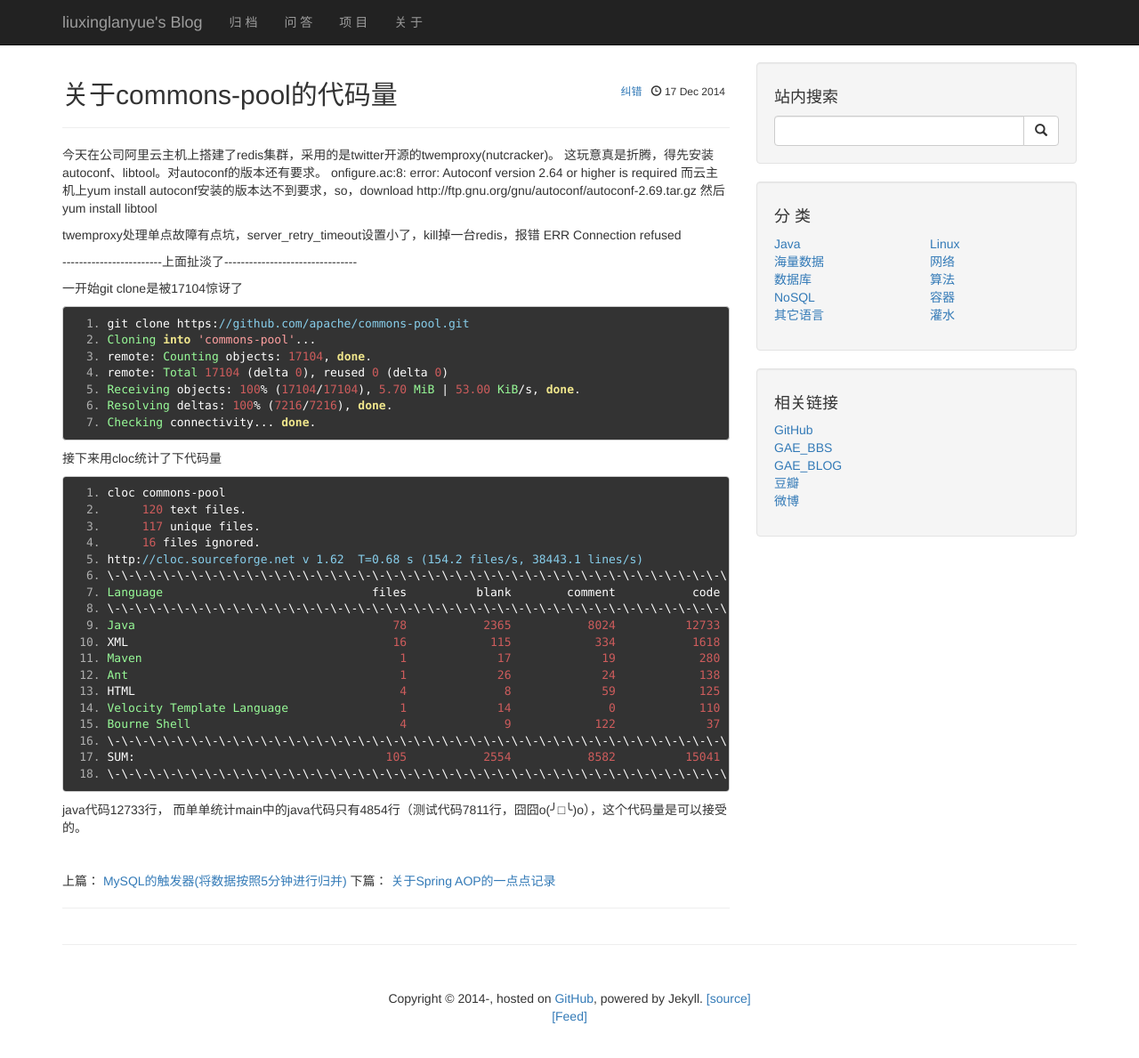
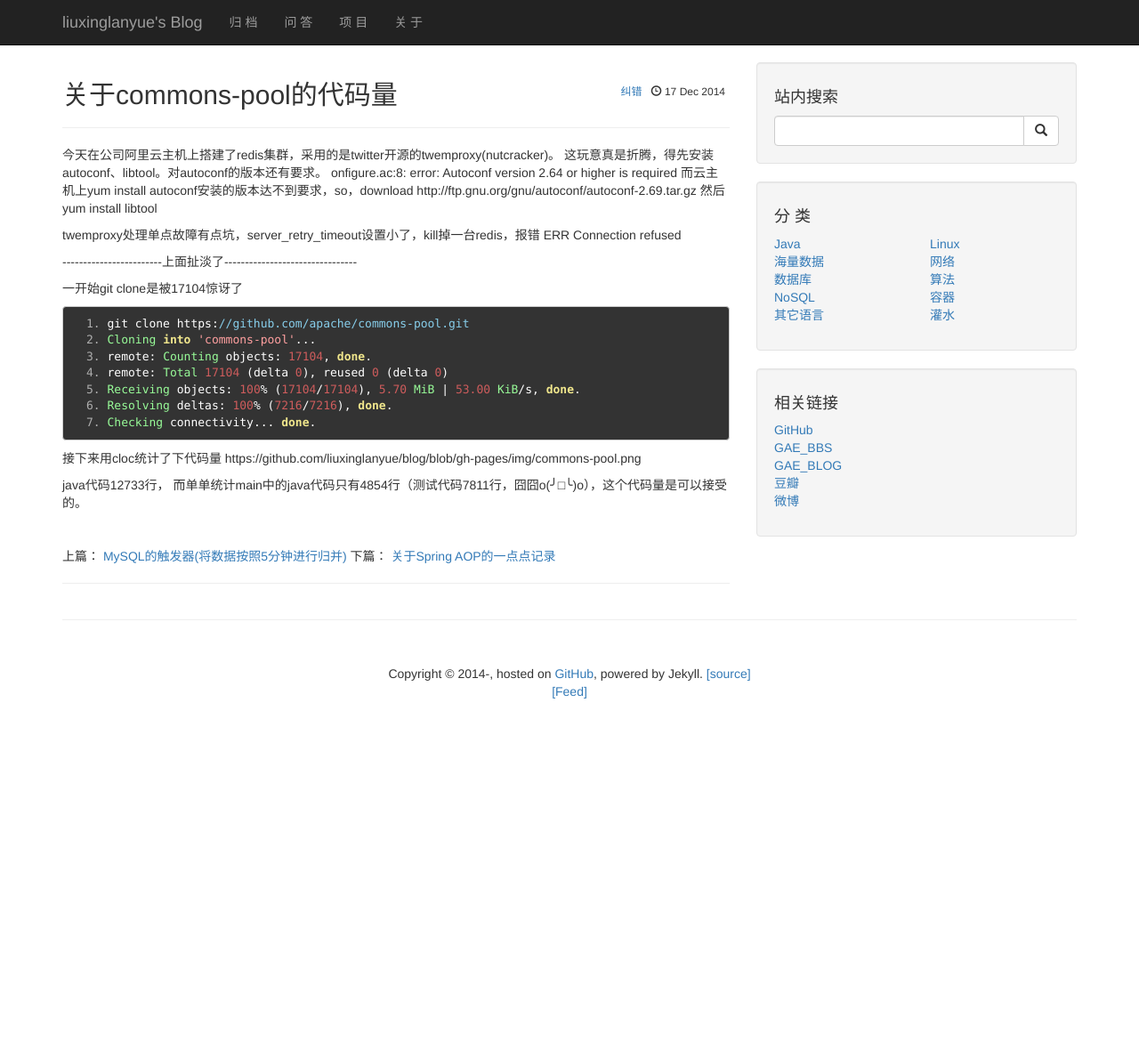
Before and after one commit to liuxinglanyue/blog, a Jekyll site: the page built from _posts/2014-12-17-commons-pool.markdown, in a window 1280 px wide and 1212 px high. Shown: the top 1189 px of the window at 89% size. Built offline with Jekyll 4.4.1, drawn with Linux system fonts in a browser that asks for light colours; nearby versions of some CDN libraries; Markdown is read by kramdown in place of the engine named in the settings; comment, search, counter and statistics services are not loaded.

Commit message:
Update 2014-12-17-commons-pool.markdown

```diff
--- a/_posts/2014-12-17-commons-pool.markdown
+++ b/_posts/2014-12-17-commons-pool.markdown
@@ -27,25 +27,6 @@
 </pre>
 
 接下来用cloc统计了下代码量
+https://github.com/liuxinglanyue/blog/blob/gh-pages/img/commons-pool.png
 
-<pre class="prettyPrint">
-cloc commons-pool
-     120 text files.
-     117 unique files.
-     16 files ignored.
-http://cloc.sourceforge.net v 1.62  T=0.68 s (154.2 files/s, 38443.1 lines/s)
-\-\-\-\-\-\-\-\-\-\-\-\-\-\-\-\-\-\-\-\-\-\-\-\-\-\-\-\-\-\-\-\-\-\-\-\-\-\-\-\-\-\-\-\-\-\-\-\-\-\-\-\-\-\-\-\-\-\-\-\-\-\-\-\-\-\-\-\-\-\-\-\-
-Language                              files          blank        comment           code
-\-\-\-\-\-\-\-\-\-\-\-\-\-\-\-\-\-\-\-\-\-\-\-\-\-\-\-\-\-\-\-\-\-\-\-\-\-\-\-\-\-\-\-\-\-\-\-\-\-\-\-\-\-\-\-\-\-\-\-\-\-\-\-\-\-\-\-\-\-\-\-\-
-Java                                     78           2365           8024          12733
-XML                                      16            115            334           1618
-Maven                                     1             17             19            280
-Ant                                       1             26             24            138
-HTML                                      4              8             59            125
-Velocity Template Language                1             14              0            110
-Bourne Shell                              4              9            122             37
-\-\-\-\-\-\-\-\-\-\-\-\-\-\-\-\-\-\-\-\-\-\-\-\-\-\-\-\-\-\-\-\-\-\-\-\-\-\-\-\-\-\-\-\-\-\-\-\-\-\-\-\-\-\-\-\-\-\-\-\-\-\-\-\-\-\-\-\-\-\-\-\-
-SUM:                                    105           2554           8582          15041
-\-\-\-\-\-\-\-\-\-\-\-\-\-\-\-\-\-\-\-\-\-\-\-\-\-\-\-\-\-\-\-\-\-\-\-\-\-\-\-\-\-\-\-\-\-\-\-\-\-\-\-\-\-\-\-\-\-\-\-\-\-\-\-\-\-\-\-\-\-\-\-\-
-</pre>
 java代码12733行， 而单单统计main中的java代码只有4854行（测试代码7811行，囧囧o(╯□╰)o），这个代码量是可以接受的。
```
